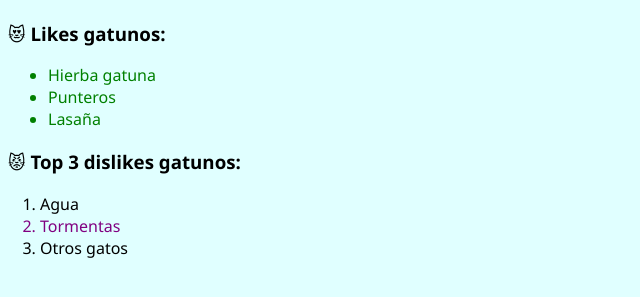
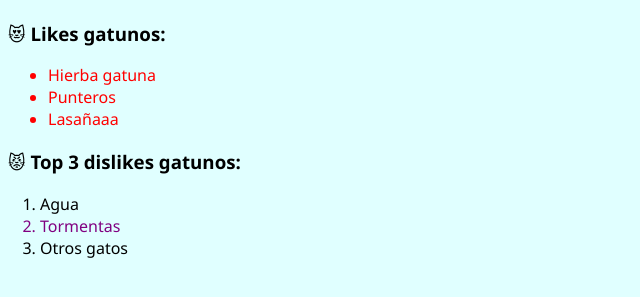
Before and after one commit to MaxR19/repositorio_gatos, a plain HTML site: page Selectores.html in a window 1280 px wide. Shown: the part 357-654 px from the top of the page, without its empty margins (0-640 px from the left). Drawn offline with Linux system fonts and the light colour scheme.

Commit message:
2nd Commit

```diff
--- a/Selectores.html
+++ b/Selectores.html
@@ -20,7 +20,7 @@
         <ul>
           <li class="like">Hierba gatuna</li>
           <li class="like">Punteros</li>
-          <li class="like">Lasaña</li>
+          <li class="like">Lasañaaa</li>
         </ul>
         <h3>😾 Top 3 dislikes gatunos:</h3>
         <ol>
--- a/styles3.css
+++ b/styles3.css
@@ -19,7 +19,7 @@ ol ul {
     color: black;
 }
 .like {
-    color: green;
+    color: red;
 }
 .thunder {
     color: purple;
```
